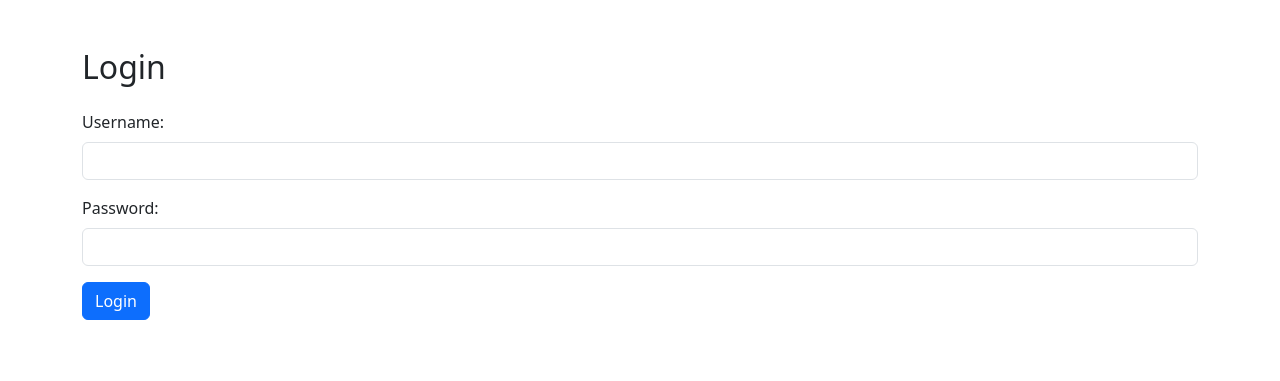
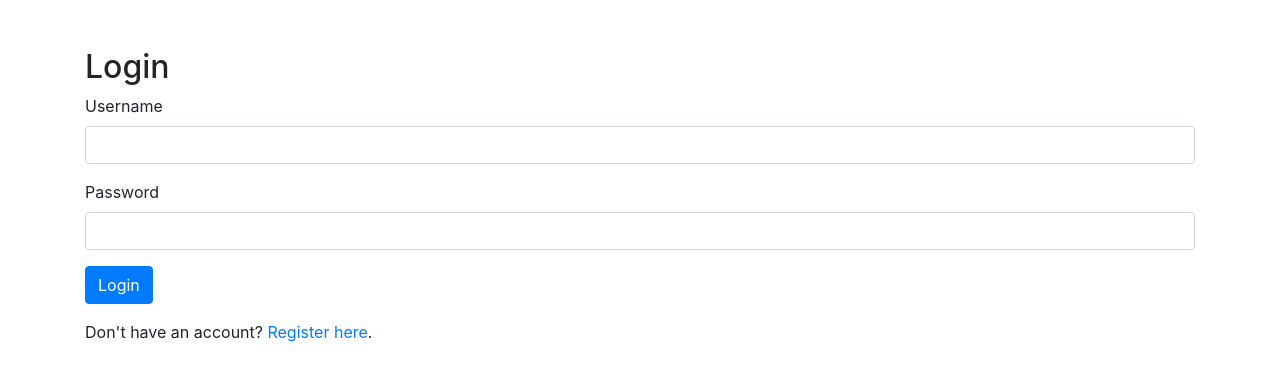
Before and after one commit to YEBADI/rna_explorer, a Flask app: page /login in a window 1280 px wide. Shown: the top 381 px of the page. Run offline with Flask 3, Linux system fonts and the light colour scheme; some libraries are stand-ins or nearby versions.

Commit message:
Update login.html

```diff
--- a/app/templates/login.html
+++ b/app/templates/login.html
@@ -3,24 +3,31 @@
 <head>
     <meta charset="UTF-8">
     <meta name="viewport" content="width=device-width, initial-scale=1.0">
-    <title>RNA Explorer - Login</title>
-    <link href="https://cdn.jsdelivr.net/npm/bootstrap@5.3.0/dist/css/bootstrap.min.css" rel="stylesheet">
-    <script src="https://cdn.jsdelivr.net/npm/bootstrap@5.3.0/dist/js/bootstrap.bundle.min.js"></script>
+    <title>Login</title>
+    <link rel="stylesheet" href="https://stackpath.bootstrapcdn.com/bootstrap/4.3.1/css/bootstrap.min.css">
 </head>
 <body>
-    <div class="container mt-5">
-        <h2 class="mb-4">Login</h2>
-        <form action="/login" method="post" class="form-group">
-            <div class="mb-3">
-                <label for="username" class="form-label">Username:</label>
-                <input type="text" id="username" name="username" class="form-control">
+    <div class="container">
+        <h2 class="mt-5">Login</h2>
+        <form method="POST" action="{{ url_for('login') }}">
+            <div class="form-group">
+                <label for="username">Username</label>
+                <input type="text" class="form-control" id="username" name="username" required>
             </div>
-            <div class="mb-3">
-                <label for="password" class="form-label">Password:</label>
-                <input type="password" id="password" name="password" class="form-control">
+            <div class="form-group">
+                <label for="password">Password</label>
+                <input type="password" class="form-control" id="password" name="password" required>
             </div>
             <button type="submit" class="btn btn-primary">Login</button>
         </form>
+        <p class="mt-3">Don't have an account? <a href="{{ url_for('register') }}">Register here</a>.</p>
+        {% with messages = get_flashed_messages() %}
+          {% if messages %}
+            <div class="alert alert-info mt-3">
+              {{ messages[0] }}
+            </div>
+          {% endif %}
+        {% endwith %}
     </div>
 </body>
 </html>
```
